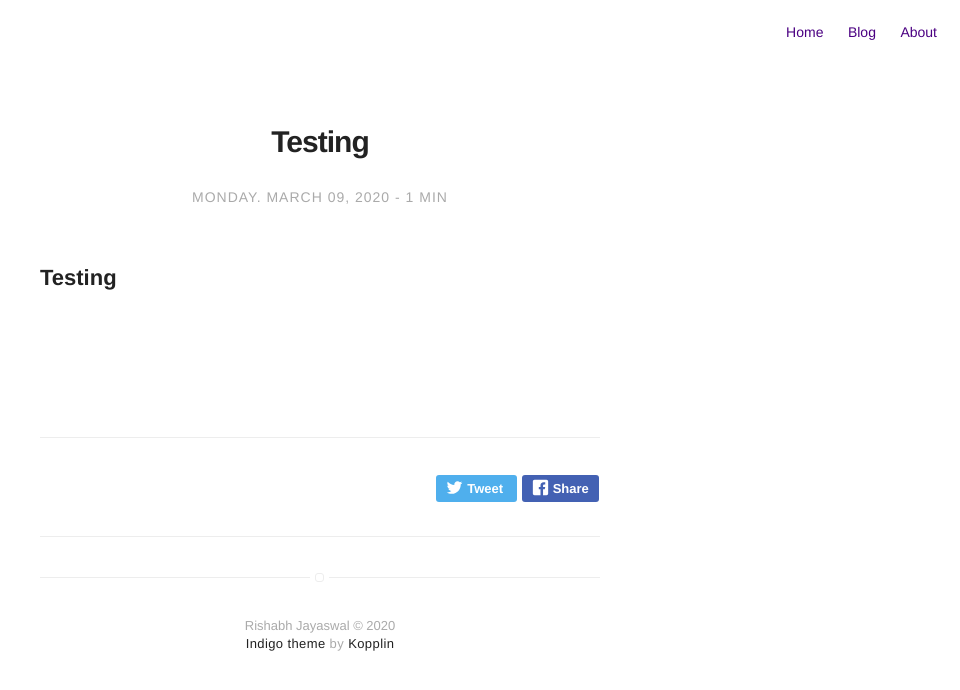
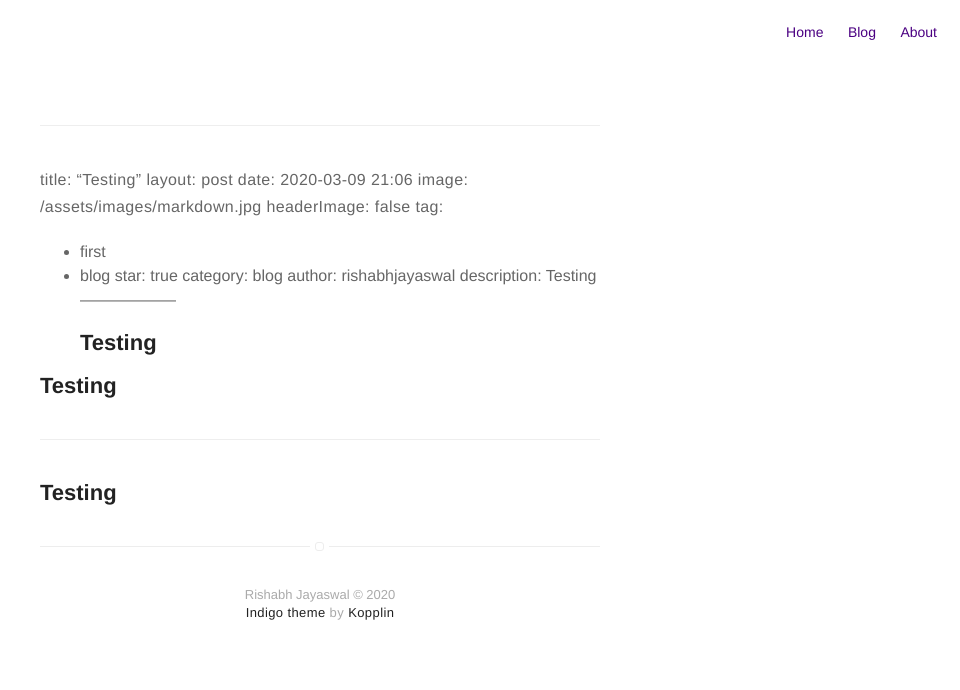
Before and after one commit to rishabhjayaswal/rishabhjayaswal.github.io, a Jekyll site: the page built from blog/2020-03-09-testing.markdown, in a window 1280 px wide. Shown: the top 690 px of the page, without its empty margins (320-1280 px from the left). Built offline with Jekyll 4.4.1, drawn with Linux system fonts in a browser that asks for light colours; our own code applies the rules of GitHub Pages for plain Markdown files.

Commit message:
Update 2020-03-09-testing.markdown

```diff
--- a/blog/2020-03-09-testing.markdown
+++ b/blog/2020-03-09-testing.markdown
@@ -11,6 +11,12 @@ star: true
 category: blog
 author: rishabhjayaswal
 description: Testing
----
+------------------
+## Testing
 
 ## Testing
+
+
+--------------------
+
+## Testing
```
